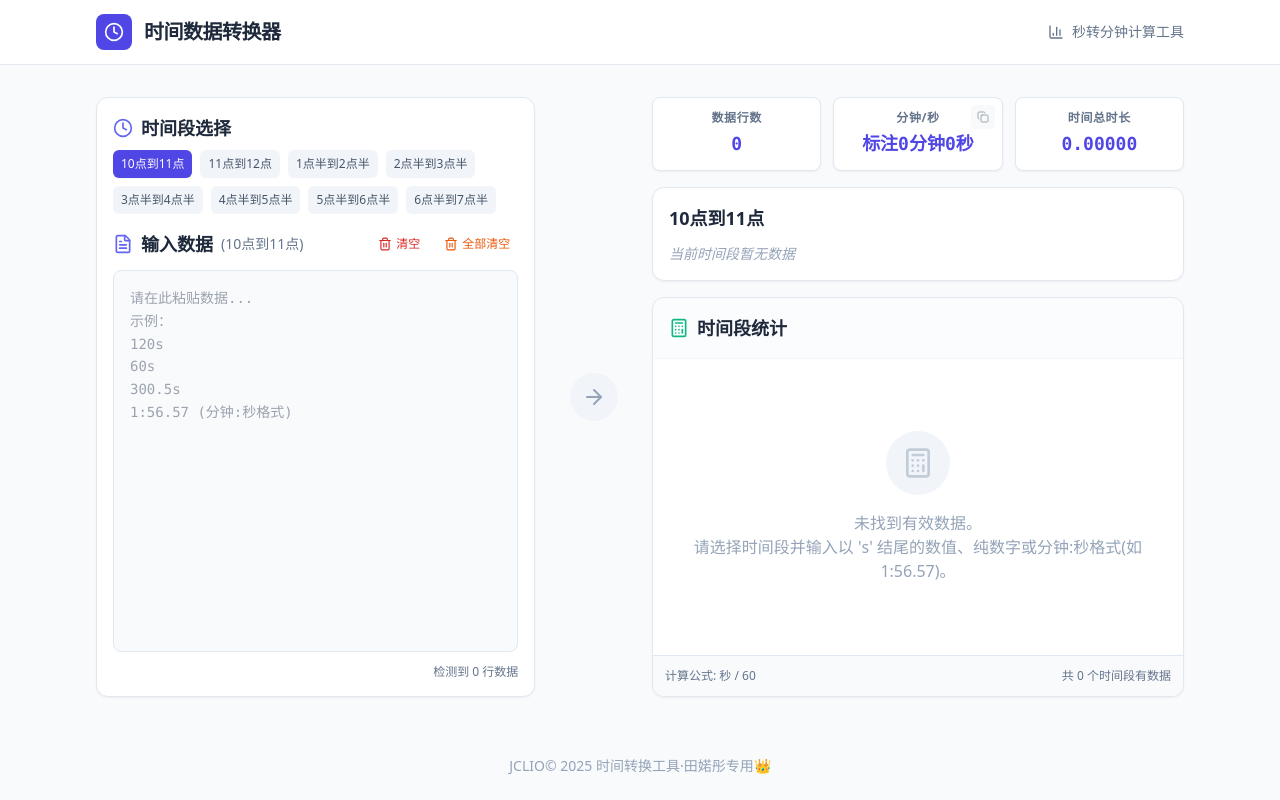
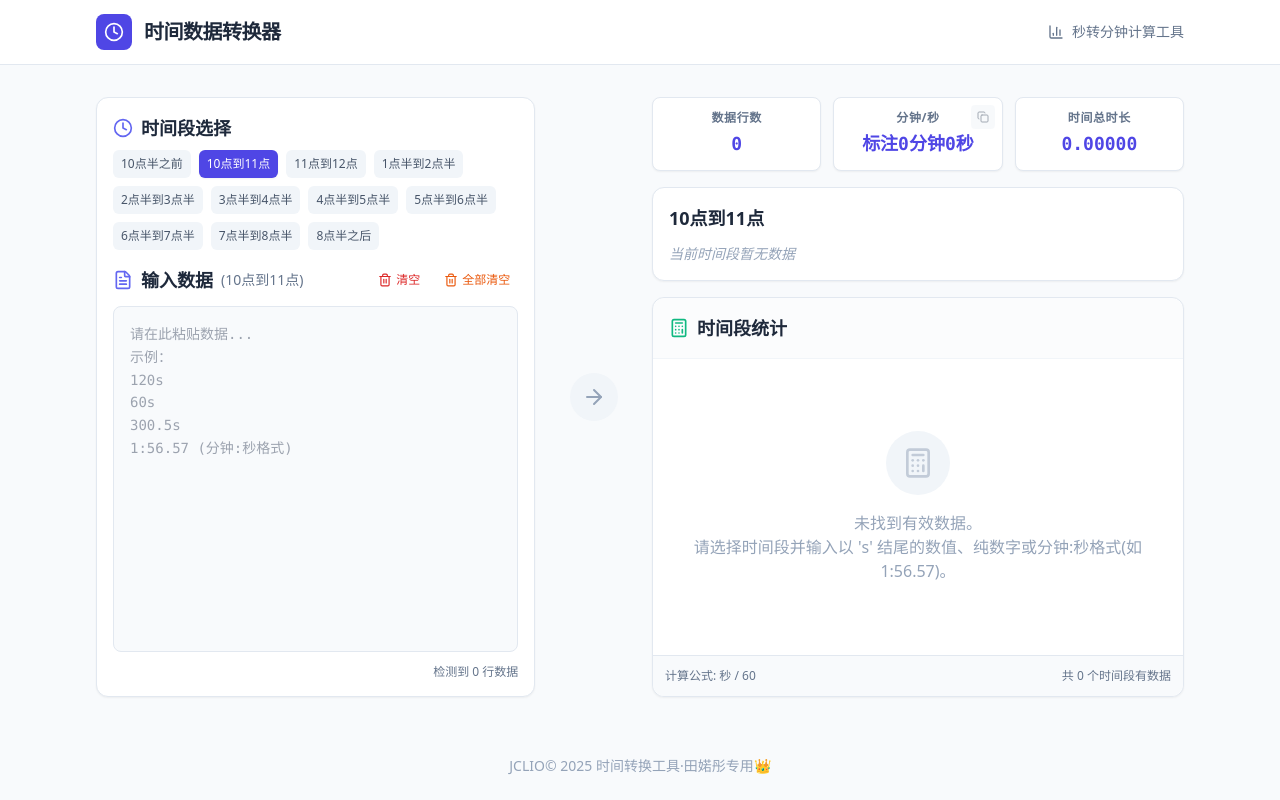
Before and after one commit to jclio-my/seconds_to_minutes, a React (Vite) app: page / in a window 1280 px wide. Built offline with nearby package versions, Linux system fonts and the light colour scheme.

Commit message:
feat: Add time slots and persist active selection

```diff
--- a/components/TimeConverter.tsx
+++ b/components/TimeConverter.tsx
@@ -30,6 +30,7 @@ interface TimeSlotStats {
 
 // 定义时间段
 const TIME_SLOTS = [
+  { id: 'before-10.5', label: '10点半之前', description: '10点半之前' },
   { id: '10-11', label: '10点到11点', description: '10点到11点' },
   { id: '11-12', label: '11点到12点', description: '11点到12点' },
   { id: '1.5-2.5', label: '1点半到2点半', description: '1点半到2点半' },
@@ -38,12 +39,22 @@ const TIME_SLOTS = [
   { id: '4.5-5.5', label: '4点半到5点半', description: '4点半到5点半' },
   { id: '5.5-6.5', label: '5点半到6点半', description: '5点半到6点半' },
   { id: '6.5-7.5', label: '6点半到7点半', description: '6点半到7点半' },
+  { id: '7.5-8.5', label: '7点半到8点半', description: '7点半到8点半' },
+  { id: 'after-8.5', label: '8点半之后', description: '8点半之后' },
 ];
 
 const STORAGE_KEY = 'timeConverterData';
+const ACTIVE_TIMESLOT_KEY = 'timeConverterActiveTimeSlot';
 
 export const TimeConverter: React.FC = () => {
-  const [activeTimeSlot, setActiveTimeSlot] = useState<string>('10-11');
+  const [activeTimeSlot, setActiveTimeSlot] = useState<string>(() => {
+    try {
+      const saved = localStorage.getItem(ACTIVE_TIMESLOT_KEY);
+      return saved || '10-11';
+    } catch {
+      return '10-11';
+    }
+  });
   const [timeSlotData, setTimeSlotData] = useState<TimeSlotData>({});
   const [copiedTimeSlot, setCopiedTimeSlot] = useState<string | null>(null);
   const [totalTimeCopied, setTotalTimeCopied] = useState<boolean>(false);
@@ -70,6 +81,15 @@ export const TimeConverter: React.FC = () => {
       console.error('Failed to save data:', error);
     }
   }, [timeSlotData]);
+
+  // 保存活跃时间段到localStorage
+  useEffect(() => {
+    try {
+      localStorage.setItem(ACTIVE_TIMESLOT_KEY, activeTimeSlot);
+    } catch (error) {
+      console.error('Failed to save active time slot:', error);
+    }
+  }, [activeTimeSlot]);
 
   // 获取当前时间段的输入数据
   const currentInputText = timeSlotData[activeTimeSlot] || '';
```
